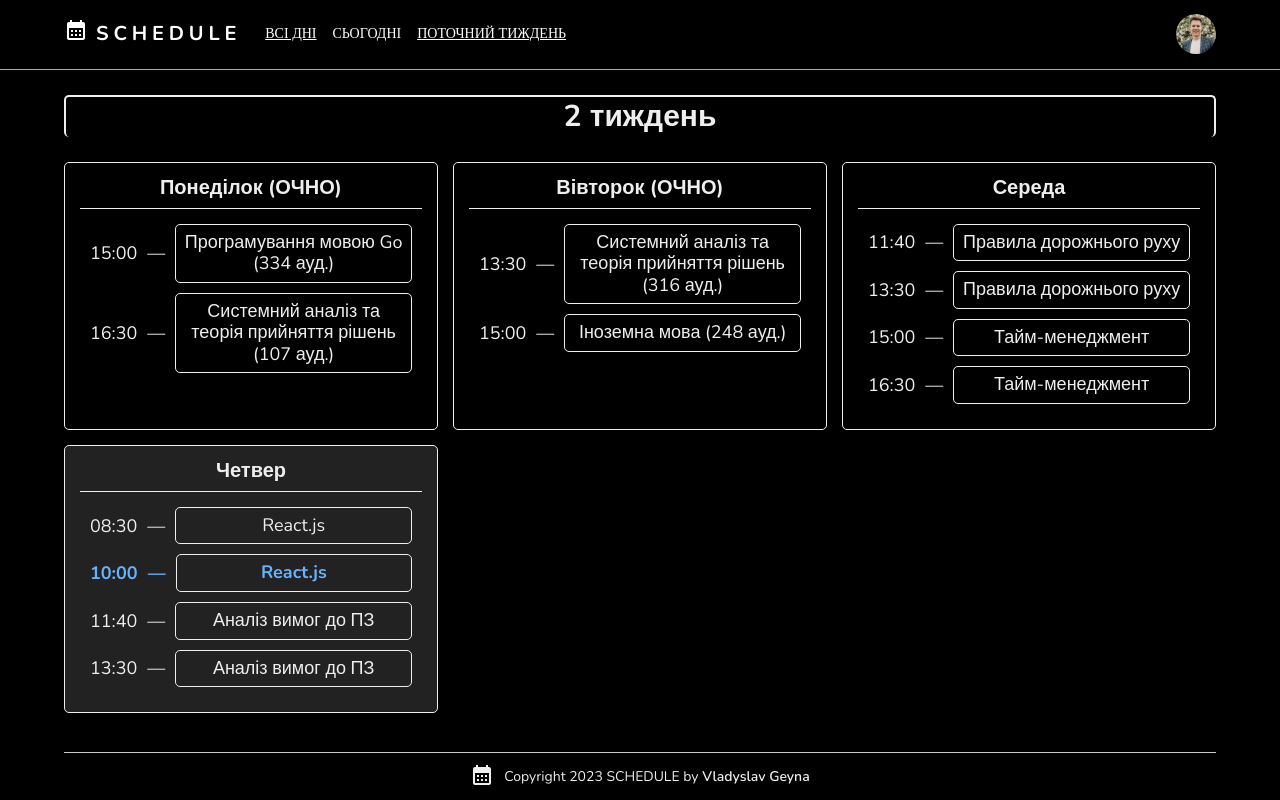
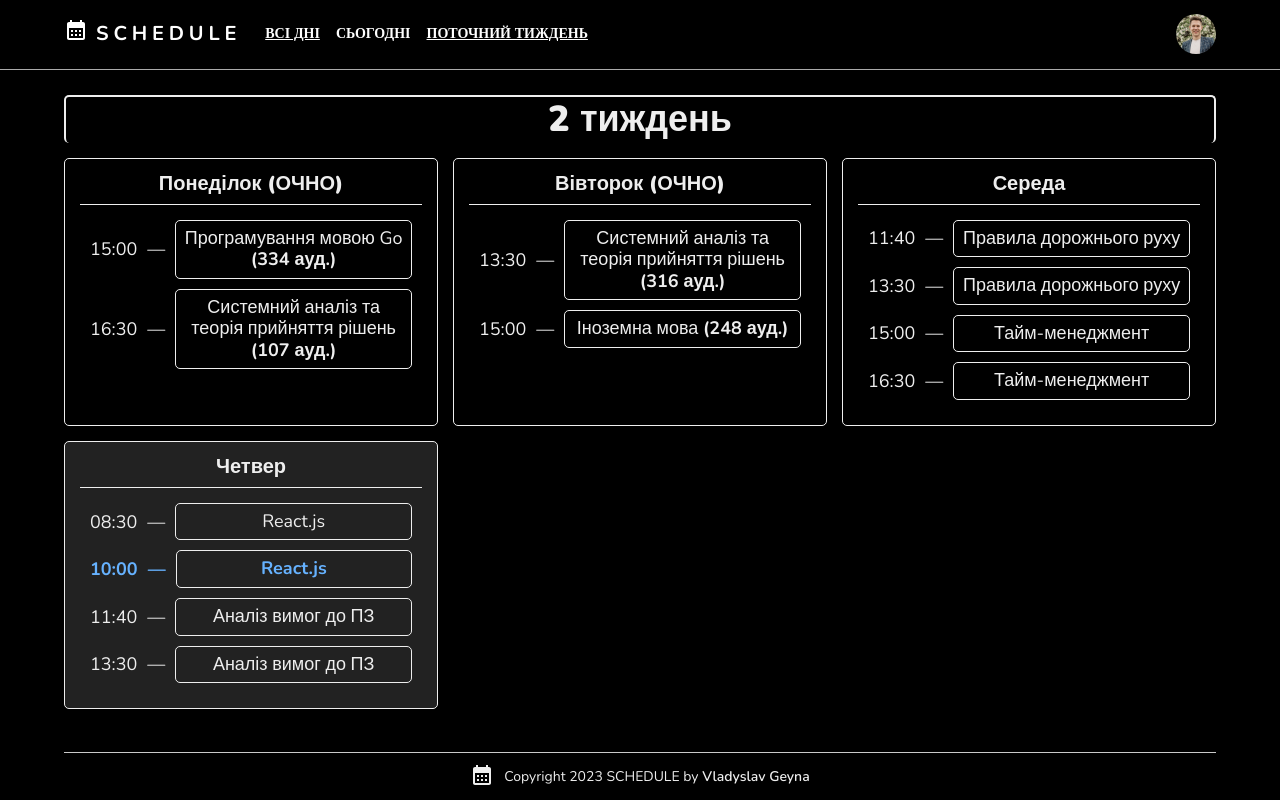
Before and after one commit to vladyslavgeyna/schedule, a React (Vite) app: page /schedule/current-week in a window 1280 px wide. Built offline with nearby package versions, Linux system fonts and the light colour scheme.

Commit message:
Some changed

```diff
--- a/src/components/layout/header/Header.module.scss
+++ b/src/components/layout/header/Header.module.scss
@@ -22,10 +22,9 @@
 .logo {
 	display: flex;
 }
+a.navLink {
+	font-weight: bold;
+}
 a.navLink:hover {
 	text-decoration: underline !important;
 }
-
-a.navLink.active {
-	font-weight: bold !important;
-}
--- a/src/components/layout/header/Header.tsx
+++ b/src/components/layout/header/Header.tsx
@@ -12,6 +12,7 @@ import Toolbar from '@mui/material/Toolbar'
 import Typography from '@mui/material/Typography'
 import React from 'react'
 import { Link, NavLink } from 'react-router-dom'
+import { BASE_URL } from '../../../contants'
 import styles from './Header.module.scss'
 
 type PageType = {
@@ -20,9 +21,9 @@ type PageType = {
 }
 
 const pages: PageType[] = [
-	{ name: 'Всі дні', link: `/schedule/` },
-	{ name: 'Сьогодні', link: `/schedule/today` },
-	{ name: 'Поточний тиждень', link: `/schedule/current-week` },
+	{ name: 'Всі дні', link: `${BASE_URL}` },
+	{ name: 'Сьогодні', link: `${BASE_URL}today` },
+	{ name: 'Поточний тиждень', link: `${BASE_URL}current-week` },
 ]
 
 function Header() {
@@ -46,7 +47,7 @@ function Header() {
 						variant='h6'
 						noWrap
 						component={Link}
-						to='/'
+						to={BASE_URL}
 						sx={{
 							mr: 2,
 							display: { xs: 'none', md: 'flex' },
@@ -161,7 +162,7 @@ function Header() {
 							<IconButton sx={{ p: 0 }}>
 								<Avatar
 									alt='Vladyslav Geyna (Author)'
-									src={`/schedule/images/author.jpg`}
+									src={`${BASE_URL}images/author.jpg`}
 								/>
 							</IconButton>
 						</a>
--- a/src/components/pages/home/day-block/DayBlock.module.scss
+++ b/src/components/pages/home/day-block/DayBlock.module.scss
@@ -24,6 +24,7 @@
 		padding: 15px;
 	}
 	.dayItem {
+		font-weight: 700;
 		gap: 15px;
 		font-size: 22px;
 	}
@@ -50,7 +51,7 @@
 	background-color: rgba(255, 255, 255, 0.25);
 }
 .dayName {
-	font-weight: bold;
+	font-weight: 900;
 	font-size: 20px;
 	padding-bottom: 10px;
 	border-bottom: 0.5px solid #eee;
--- a/src/components/pages/home/day-block/DayBlock.tsx
+++ b/src/components/pages/home/day-block/DayBlock.tsx
@@ -1,5 +1,6 @@
 /* eslint-disable @typescript-eslint/no-unused-vars */
 import { FC } from 'react'
+import { BASE_URL } from '../../../../contants'
 import styles from './DayBlock.module.scss'
 
 export type ClassItemType = {
@@ -85,12 +86,30 @@ const DayBlock: FC<PropType> = ({
 							<div>{item.time}</div>
 							<span>—</span>
 							<div className={styles.linkWrapper}>
+								{item.meetLink === BASE_URL ? (
+									<span className={styles.subLink}>
+										{item.subject
+											.substring(
+												0,
+												item.subject.indexOf('('),
+											)
+											.trim() + ' '}
+										<strong>
+											{item.subject
+												.substring(
+													item.subject.indexOf('('),
+												)
+												.trim()}
+										</strong>
+									</span>
+								) : (
 									<a
 										target='_blank'
 										className={styles.subLink}
 										href={item.meetLink}>
 										{item.subject}
 									</a>
+								)}
 							</div>
 						</div>
 					))}
--- a/src/components/pages/home/week-block/WeekBlock.module.scss
+++ b/src/components/pages/home/week-block/WeekBlock.module.scss
@@ -3,12 +3,12 @@
 	border-radius: 5px;
 	padding: 5px;
 	border-bottom: none;
-	font-size: 30px;
+	font-size: 36px;
 	text-align: center;
-	font-weight: bold;
+	font-weight: 900;
 }
 .daysWrapper {
-	margin-top: 25px;
+	margin-top: 15px;
 	gap: 15px;
 	display: grid;
 	grid-template-columns: repeat(3, 1fr);
--- /dev/null
+++ b/src/contants.ts
@@ -0,0 +1 @@
+export const BASE_URL = '/schedule/'
--- a/src/schedule.json
+++ b/src/schedule.json
@@ -5,12 +5,12 @@
 				{
 					"subject": "Системний аналіз та теорія прийняття рішень (107 ауд.)",
 					"time": "16:30",
-					"meetLink": "/schedule"
+					"meetLink": "/schedule/"
 				},
 				{
 					"subject": "Людино-машинний інтерфейс (102 ауд.)",
 					"time": "18:00",
-					"meetLink": "/schedule"
+					"meetLink": "/schedule/"
 				}
 			],
 			"dayName": "Понеділок (ОЧНО)"
@@ -20,22 +20,22 @@
 				{
 					"subject": "Системний аналіз та теорія прийняття рішень (250 ауд.)",
 					"time": "11:40",
-					"meetLink": "/schedule"
+					"meetLink": "/schedule/"
 				},
 				{
 					"subject": "Іноземна мова (317 ауд.)",
 					"time": "13:30",
-					"meetLink": "/schedule"
+					"meetLink": "/schedule/"
 				},
 				{
 					"subject": "Програмування мовою Go (226 ауд.)",
 					"time": "15:00",
-					"meetLink": "/schedule"
+					"meetLink": "/schedule/"
 				},
 				{
 					"subject": "Програмування мовою Go (226 ауд.)",
 					"time": "16:30",
-					"meetLink": "/schedule"
+					"meetLink": "/schedule/"
 				}
 			],
 			"dayName": "Вівторок (ОЧНО)"
@@ -92,12 +92,12 @@
 				{
 					"subject": "Програмування мовою Go (334 ауд.)",
 					"time": "15:00",
-					"meetLink": "/schedule"
+					"meetLink": "/schedule/"
 				},
 				{
 					"subject": "Системний аналіз та теорія прийняття рішень (107 ауд.)",
 					"time": "16:30",
-					"meetLink": "/schedule"
+					"meetLink": "/schedule/"
 				}
 			],
 			"dayName": "Понеділок (ОЧНО)"
@@ -107,12 +107,12 @@
 				{
 					"subject": "Системний аналіз та теорія прийняття рішень (316 ауд.)",
 					"time": "13:30",
-					"meetLink": "/schedule"
+					"meetLink": "/schedule/"
 				},
 				{
 					"subject": "Іноземна мова (248 ауд.)",
 					"time": "15:00",
-					"meetLink": "/schedule"
+					"meetLink": "/schedule/"
 				}
 			],
 			"dayName": "Вівторок (ОЧНО)"
```
Lines whose indentation alone changed are shown as unchanged.
